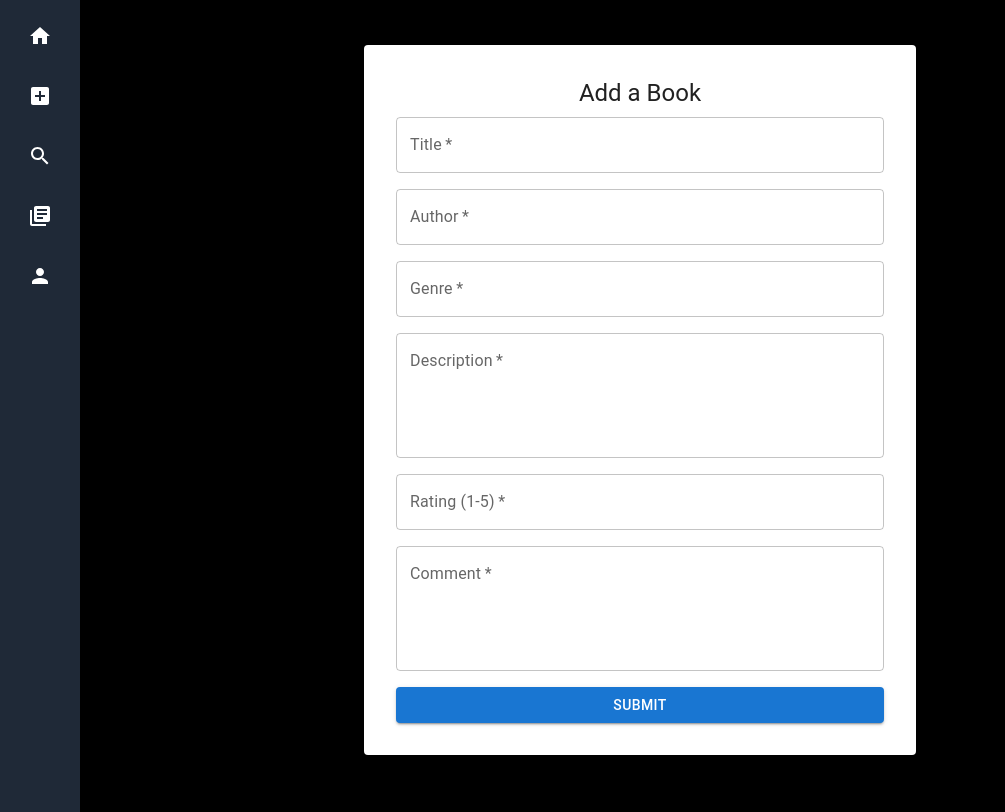
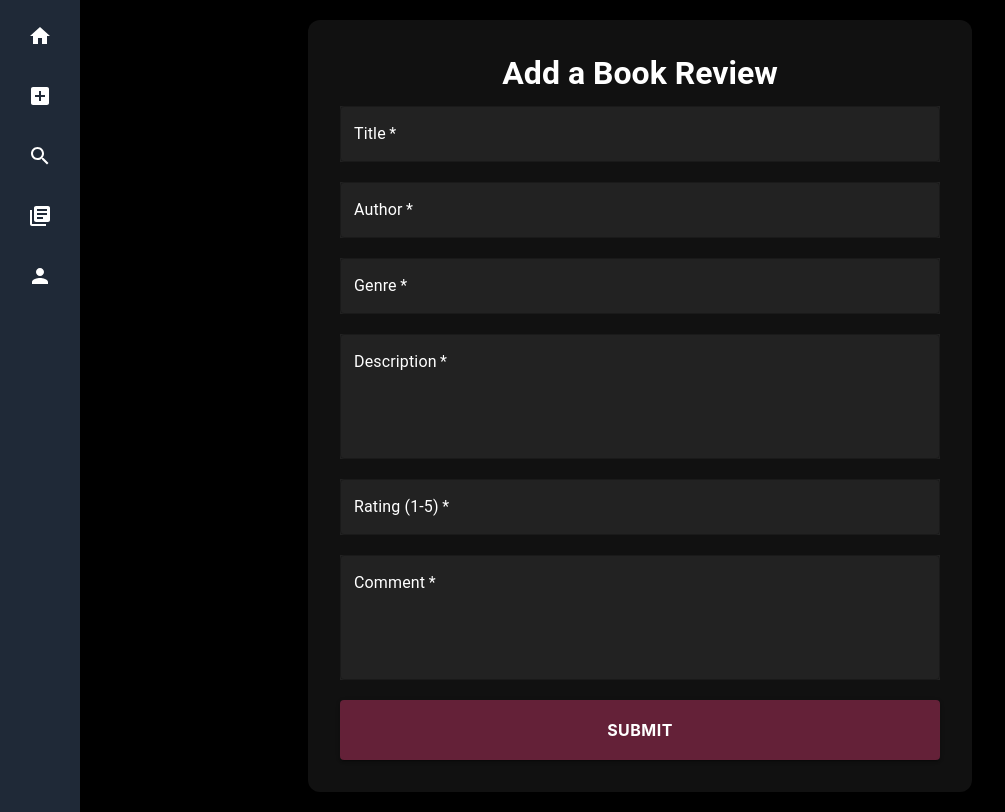
Before and after one commit to osoojk/bookreview, a React (Create React App) app: page /addreview in a window 1280 px wide. Shown: the whole page, without its empty margins (0-1005 px from the left). Built offline with nearby package versions, Linux system fonts and the light colour scheme.

Commit message:
Complete UI design

```diff
--- a/src/App.css
+++ b/src/App.css
@@ -36,3 +36,11 @@
     transform: rotate(360deg);
   }
 }
+
+body {
+  font-family: 'Inter', 'Segoe UI', 'Helvetica Neue', sans-serif;
+  background-color: #121212;
+  color: white;
+  margin: 0;
+  padding: 0;
+}
--- a/src/pages/AddReview.js
+++ b/src/pages/AddReview.js
@@ -8,16 +8,17 @@ import {
   Typography,
   Paper,
   CircularProgress,
-  Alert
+  Alert,
 } from "@mui/material";
 
-export default function BookForm() {
+export default function AddReview() {
   const [formData, setFormData] = useState({
     title: "",
     author: "",
     genre: "",
     description: "",
-    rating: ""
+    rating: "",
+    comment: "",
   });
 
   const [loading, setLoading] = useState(false);
@@ -45,7 +46,7 @@ export default function BookForm() {
         genre: "",
         description: "",
         rating: "",
-        comment: ""
+        comment: "",
       });
     }
 
@@ -53,13 +54,41 @@ export default function BookForm() {
   };
 
   return (
-    <Container maxWidth="sm" style={{ display: 'flex', alignItems: 'center', justifyContent: 'center', minHeight: '100vh' }}>
-      <Paper elevation={3} style={{ padding: '2rem', width: '100%' }}>
-        <Typography variant="h5" align="center" gutterBottom>
-          Add a Book
+    <Container
+      maxWidth="md"
+      style={{
+        padding: "20px",
+        backgroundColor: "#000",
+        color: "#fff",
+        minHeight: "100vh",
+        display: "flex",
+        justifyContent: "center",
+        alignItems: "center",
+      }}
+    >
+      <Paper
+        elevation={3}
+        style={{
+          padding: "2rem",
+          backgroundColor: "#111",
+          color: "white",
+          fontFamily: "Inter, Roboto, sans-serif",
+          borderRadius: "12px",
+          width: "100%",
+          maxWidth: "600px",
+        }}
+      >
+        <Typography
+          variant="h5"
+          align="center"
+          gutterBottom
+          style={{ fontSize: "2rem", fontWeight: "bold" }}
+        >
+          Add a Book Review
         </Typography>
+
         <form onSubmit={handleSubmit}>
-          <Box mb={2}>
+          <Box mb={2.5}>
           <TextField
             fullWidth
             label="Title"
@@ -67,9 +96,18 @@ export default function BookForm() {
             value={formData.title}
             onChange={handleChange}
             required
+            variant="outlined"
+            InputLabelProps={{
+              style: { color: "white" },
+            }}
+            InputProps={{
+              style: { color: "white" },
+            }}
+            style={{ backgroundColor: "#222", color: "white" }}
         />
+
           </Box>
-          <Box mb={2}>
+          <Box mb={2.5}>
             <TextField
               fullWidth
               label="Author"
@@ -77,9 +115,17 @@ export default function BookForm() {
               value={formData.author}
               onChange={handleChange}
               required
+              variant="outlined"
+              InputLabelProps={{
+                style: { color: "white" },
+              }}
+              InputProps={{
+                style: { color: "white" },
+              }}
+              style={{ backgroundColor: "#222", color: "white" }}
             />
           </Box>
-          <Box mb={2}>
+          <Box mb={2.5}>
             <TextField
               fullWidth
               label="Genre"
@@ -87,42 +133,70 @@ export default function BookForm() {
               value={formData.genre}
               onChange={handleChange}
               required
+              variant="outlined"
+              InputLabelProps={{
+                style: { color: "white" },
+              }}
+              InputProps={{
+                style: { color: "white" },
+              }}
+              style={{ backgroundColor: "#222", color: "white" }}
             />
           </Box>
-          <Box mb={2}>
+          <Box mb={2.5}>
             <TextField
               fullWidth
-              multiline
-              rows={4}
               label="Description"
               name="description"
               value={formData.description}
               onChange={handleChange}
               required
+              variant="outlined"
+              multiline
+              rows={4}
+              InputLabelProps={{
+                style: { color: "white" },
+              }}
+              InputProps={{
+                style: { color: "white" },
+              }}
+              style={{ backgroundColor: "#222", color: "white" }}
             />
           </Box>
-          <Box mb={2}>
+          <Box mb={2.5}>
             <TextField
               fullWidth
-              type="number"
               label="Rating (1-5)"
               name="rating"
               value={formData.rating}
               onChange={handleChange}
+              required
+              variant="outlined"
+              type="number"
               inputProps={{ min: 1, max: 5 }}
-              required
+              InputLabelProps={{ style: { color: "white" } }}
+              style={{ backgroundColor: "#222", color: "white" }}
+              InputProps={{ style: { color: "white" } }}
             />
           </Box>
-          <Box mb={2}>
+          <Box mb={2.5}>
             <TextField
               fullWidth
-              multiline
-              rows={4}
               label="Comment"
               name="comment"
               value={formData.comment}
               onChange={handleChange}
               required
+              variant="outlined"
+              multiline
+              rows={4}
+              InputLabelProps={{
+                style: { color: "white" },
+              }}
+              InputProps={{
+                style: { color: "white" },
+              }}
+              style={{ backgroundColor: "#222", color: "white" }}
             />
           </Box>
           <Button
@@ -131,13 +205,24 @@ export default function BookForm() {
             color="primary"
             fullWidth
             disabled={loading}
+            style={{
+              backgroundColor: "rgba(255, 64, 129, .35)",
+              color: "white",
+              padding: "1rem",
+              fontFamily: "Inter, sans-serif",
+              fontSize: "16px",
+              fontWeight: "bold",
+            }}
           >
             {loading ? <CircularProgress size={24} /> : "Submit"}
           </Button>
         </form>
+
         {message && (
           <Box mt={2}>
-            <Alert severity={message.startsWith("Error") ? "error" : "success"}>{message}</Alert>
+            <Alert severity={message.startsWith("Error") ? "error" : "success"}>
+              {message}
+            </Alert>
           </Box>
         )}
       </Paper>
--- a/src/pages/Search.js
+++ b/src/pages/Search.js
@@ -2,12 +2,9 @@ import React, { useState } from "react";
 import supabase from "../supabaseClient";
 import BookList from "./BookList";
 
-
-
 export default function SearchForm() {
   const [userInput, setUserInput] = useState("");
   const [books, setBooks] = useState([]);
-  const [results, setResults] = useState([]);
 
   const handleSubmit = async (e) => {
     e.preventDefault();
@@ -16,7 +13,6 @@ export default function SearchForm() {
     const { data, error } = await supabase
       .from("books")
       .select("book_id, title, description")
-      //.textSearch("description", userInput);
       .or(`title.ilike.%${userInput}%,description.ilike.%${userInput}%`);
 
     if (error) {
@@ -24,93 +20,91 @@ export default function SearchForm() {
       setBooks([]);
     } else {
       setBooks(data);
-      console.log("Books:", data);
-
     }
   };
 
-  function randomColor() {
-    var myArray = ["#8594AB", "#9FBBBA", "#FACDA7", "#EDA19D", "#CF8299", "#8B6B96"];
-    var rand = myArray[(Math.random() * myArray.length) | 0]
-    return rand;
-    //return 'hsla(' + (Math.random() * 360) + ', 100%, 50%, 1)';
-  }
+  const styles = {
+    container: {
+      marginLeft: '80px',
+      padding: '20px',
+      backgroundColor: '#000',
+      color: '#fff',
+      minHeight: '100vh',
+    },
+    header: {
+      fontSize: '2rem',
+      marginBottom: '20px',
+    },
+    input: {
+      padding: '10px',
+      width: '300px',
+      fontSize: '1rem',
+      borderRadius: '4px',
+      border: '1px solid #444',
+      backgroundColor: '#111',
+      color: '#fff',
+      marginRight: '10px',
+    },
+    button: {
+      padding: '10px 16px',
+      fontSize: '1rem',
+      backgroundColor: "rgba(255, 64, 129, .35)",
+      color: '#fff',
+      border: 'none',
+      borderRadius: '4px',
+      cursor: 'pointer',
+    },
+    row: {
+      display: 'flex',
+      flexWrap: 'wrap',
+      gap: '16px',
+      marginTop: '20px',
+    },
+    bookCard: {
+      flex: '0 0 auto',
+      width: '300px',
+      border: '1px solid #444',
+      borderRadius: '8px',
+      padding: '16px',
+      backgroundColor: '#111',
+      color: '#fff',
+    },
+  };
 
   return (
-      <div style={{
-        width: "100%",
-        margin: "0 auto",
-        padding: "2rem",
-        boxSizing: "border-box",
-        backgroundColor: "black",
-        color: "white"
-        }}>
+    <div style={styles.container}>
+      <h1 style={styles.header}>Search Database</h1>
 
-      <h1 style={{ fontSize: "1.5rem", fontWeight: "bold", marginBottom: "1rem", marginLeft:"3rem"}}>
-        Search Database
-      </h1>
-      <form onSubmit={handleSubmit} style={{ marginBottom: "1.5rem", marginLeft:"3rem" }}>
+      <form onSubmit={handleSubmit}>
         <input
           type="text"
           placeholder="Type to search..."
           value={userInput}
           onChange={(e) => setUserInput(e.target.value)}
-          style={{ padding: "0.5rem", width: "100%", marginBottom: "1rem" }}
+          style={styles.input}
         />
-        <button type="submit" style={{ padding: "0.5rem 1rem", marginLeft:"3rem"}}>
+        <button type="submit" style={styles.button}>
           Search
         </button>
       </form>
 
-
-      <div>
-
-  <div style={{ width: "100%", display: "flex", justifyContent: "center" }}>
-  <div
-    style={{
-      display: "flex",
-      flexWrap: "wrap",
-      justifyContent: "center",
-      gap: "1rem",
-      width: "1050px",
-      boxSizing: "border-box",
-    }}
-  >
+      <div style={styles.row}>
         {books.length > 0 ? (
           books.map((book) => (
-        <div
-          key={book.book_id}
-          style={{
-            width: "200px", // Fixed width
-            border: "1px solid #ccc",
-            padding: "1rem",
-            borderRadius: "8px",
-            backgroundColor: randomColor(),
-            minHeight: "150px",
-            boxSizing: "border-box",
-          }}
-        >
-          <p style={{ fontWeight: "bold", marginBottom: "0.5rem" }}>
-            {book.title}
-          </p>
-          <p style={{ fontSize: "0.9rem"}}>{book.description}</p>
+            <div key={book.book_id} style={styles.bookCard}>
+              <h3>{book.title}</h3>
+              <p>{book.description}</p>
             </div>
           ))
         ) : (
           userInput && (
-        <div style={{ gridColumn: "1 / -1" }}>
-          <p style={{ color: "#666"}}>No results found. Try these other books:</p>
-          <div>
-            <BookList/>
-          </div>
+            <div style={{ marginTop: '20px' }}>
+              <p style={{ color: "#999" }}>No results found. Try these other books:</p>
+              <BookList />
             </div>
           )
         )}
       </div>
     </div>
-
-</div>
-</div>
-
   );
 }
```
Lines whose indentation alone changed are shown as unchanged.
